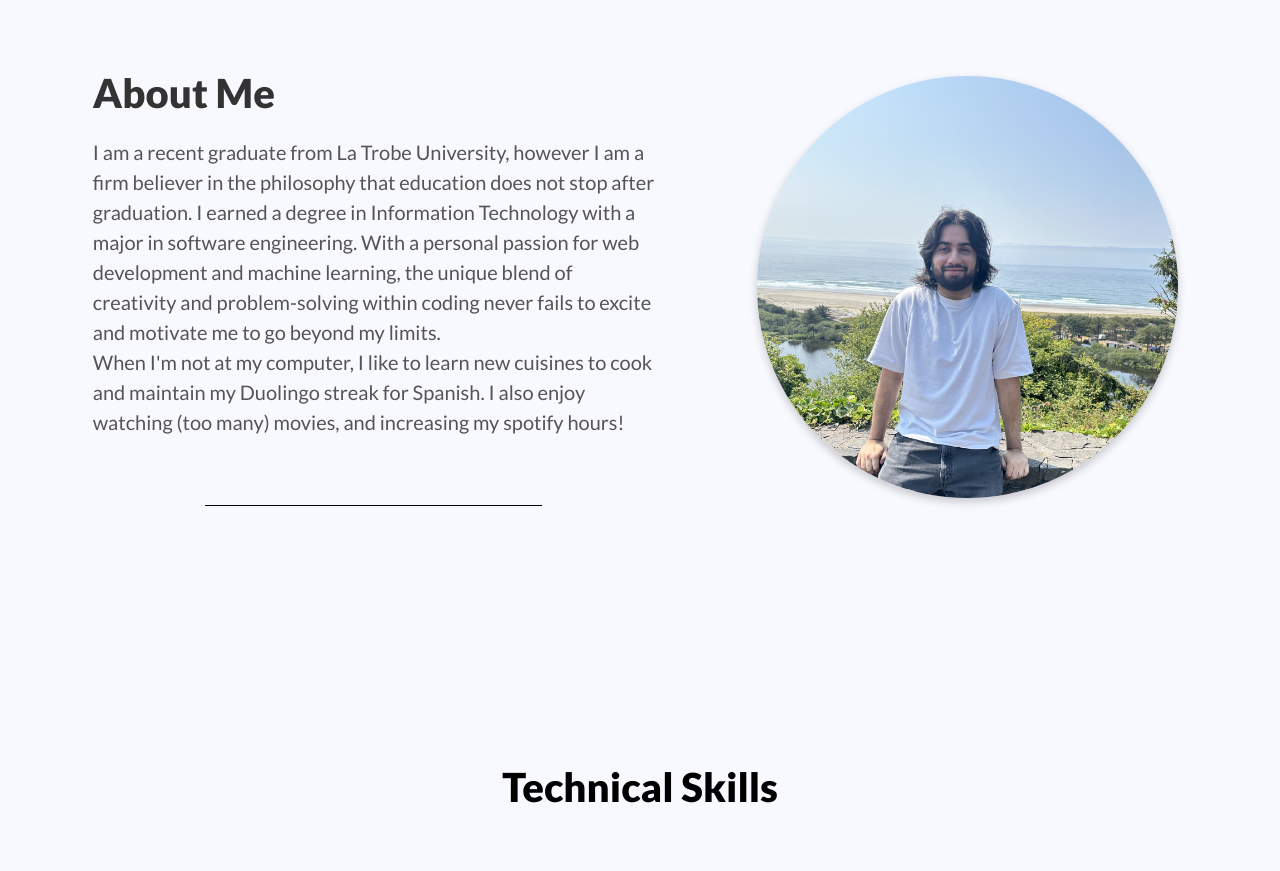
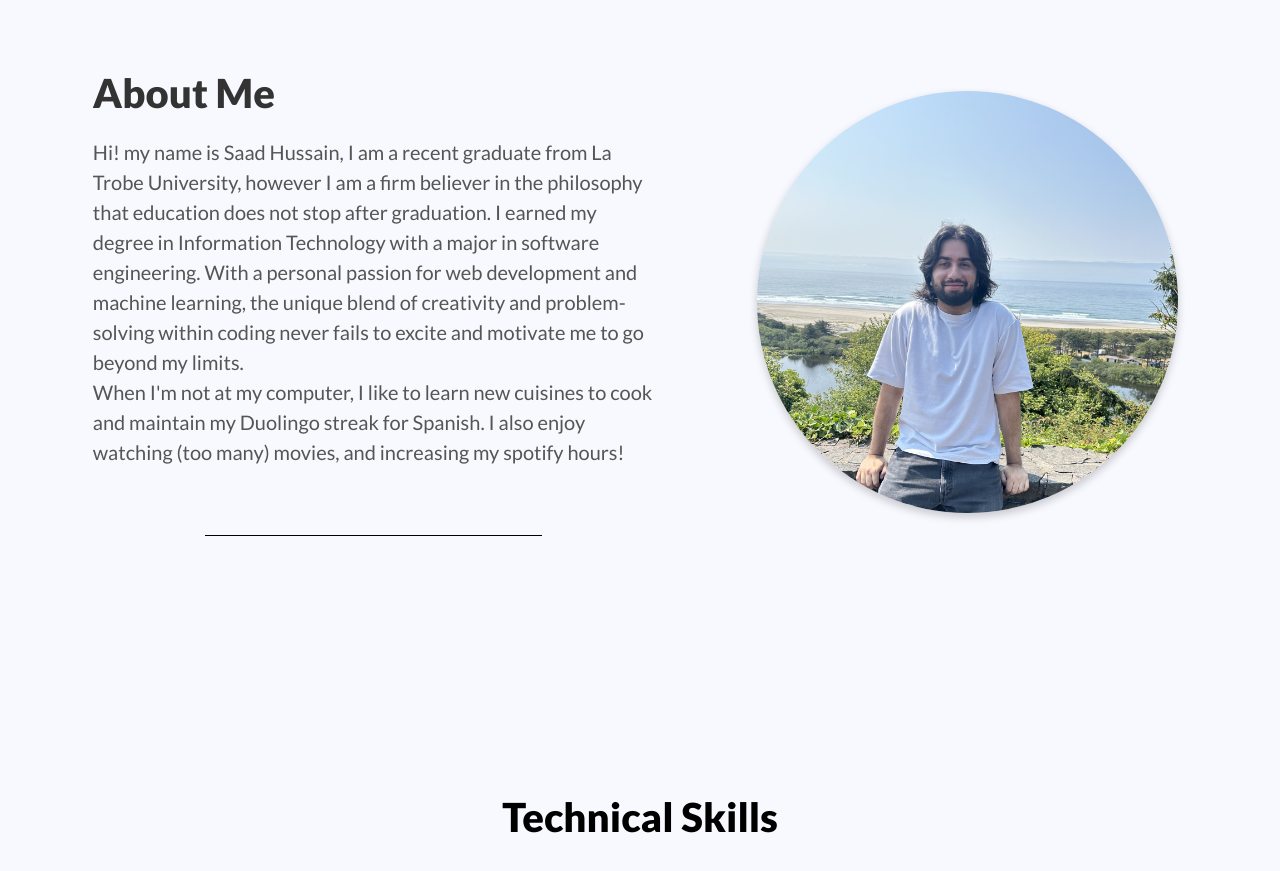
Before and after one commit to shjcc/saad-portfolio, a React (Vite) app in the folder saad-portfolio/: page / in a window 1280 px wide. Shown: the part 900-1771 px from the top of the page. Built offline with nearby package versions, Linux system fonts and the light colour scheme; a web font is replaced by a local one.

Commit message:
updated some of the about me text, impacted the positioning so need to look over that

```diff
--- a/saad-portfolio/src/pages/home/about.tsx
+++ b/saad-portfolio/src/pages/home/about.tsx
@@ -19,9 +19,9 @@ const About = () => {
                           whileInView={{opacity: 1, x: 0, transition: {delay: 0.4, duration: 0.5}}}
                           viewport={{once: false, amount: .5}}
                 >
-                    I am a recent graduate from La Trobe University, however I am a firm believer in the philosophy that
+                    Hi! my name is Saad Hussain, I am a recent graduate from La Trobe University, however I am a firm believer in the philosophy that
                     education does not stop after graduation.
-                    I earned a degree in Information Technology with a major in software engineering.
+                    I earned my degree in Information Technology with a major in software engineering.
                     With a personal passion for web development and machine learning, the unique blend of creativity and
                     problem-solving
                     within coding never fails to excite and motivate me to go beyond my limits.
```
